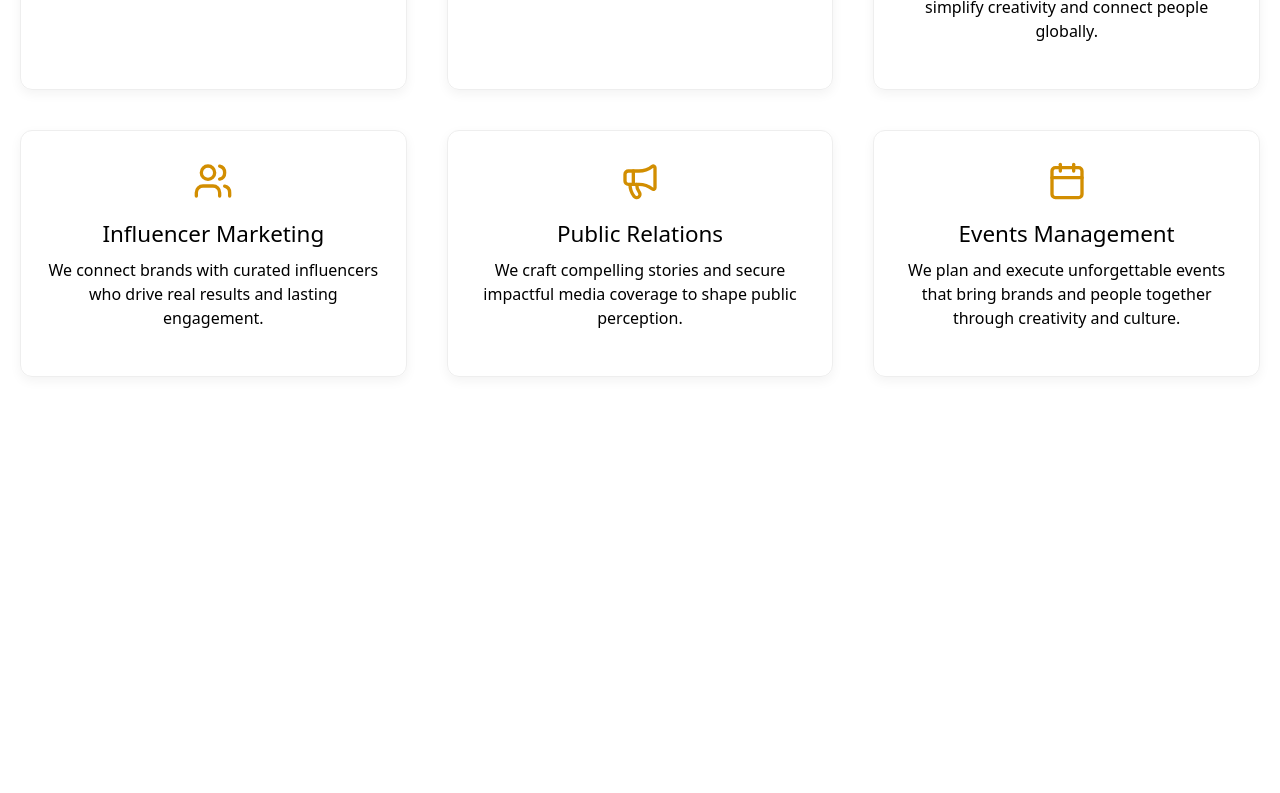
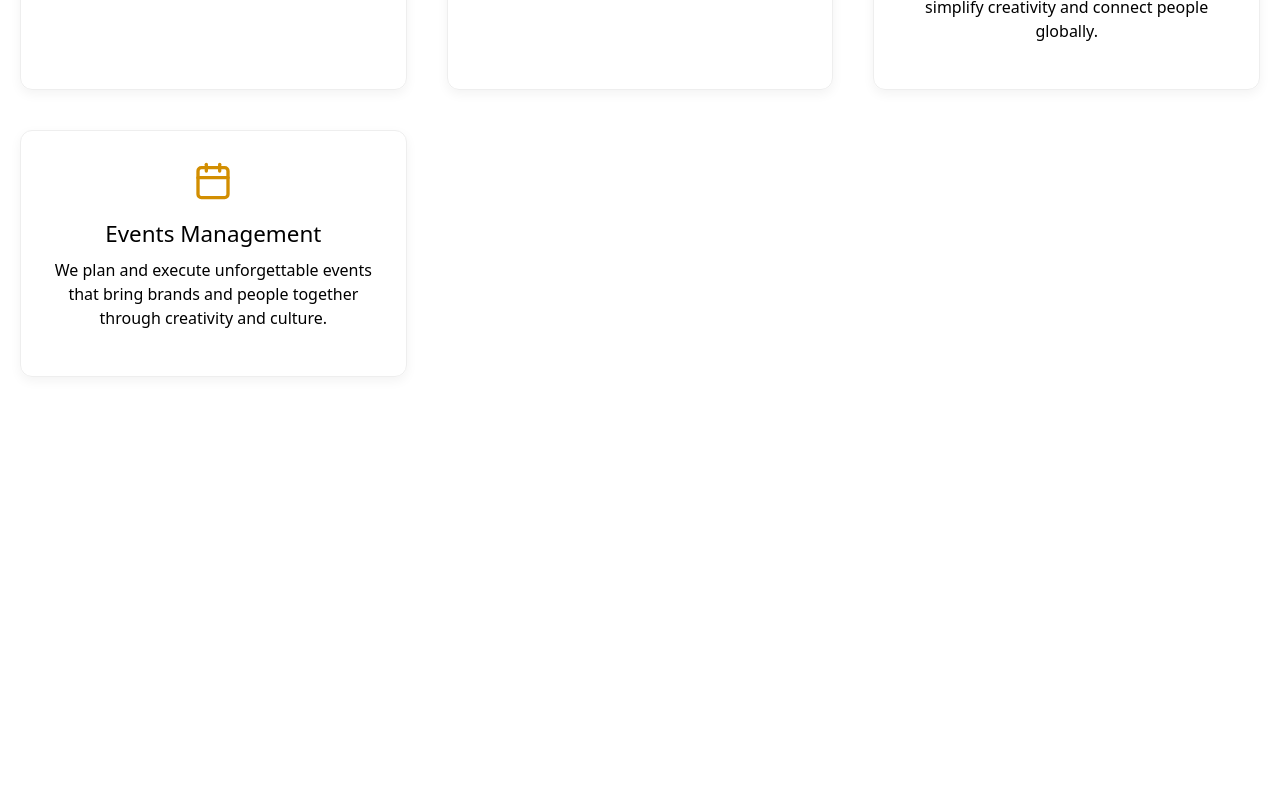
Before and after one commit to SIMPLE-H-O-C/Simple-hoc, a React (Vite) app in the folder simple-hoc/: page / in a window 1280 px wide. Shown: the part 3920-4713 px from the top of the page. Built offline with nearby package versions, Linux system fonts and the light colour scheme; grey boxes are pictures that could not be loaded.

Commit message:
Updated the services offered, removed public relations and influencer marketing

```diff
--- a/simple-hoc/src/components/Services.jsx
+++ b/simple-hoc/src/components/Services.jsx
@@ -18,16 +18,6 @@ const services = [
     icon: <Share2 size={40} />,
     title: "Digital Solutions",
     desc: "We offer future-ready digital opportunities and solutions including app development, digital campaigns and custom software to simplify creativity and connect people globally. "
-  },
-  {
-    icon: <Users size={40} />,
-    title: "Influencer Marketing",
-    desc: "We connect brands with curated influencers who drive real results and lasting engagement."
-  },
-  {
-    icon: <Megaphone size={40} />,
-    title: "Public Relations",
-    desc: "We craft compelling stories and secure impactful media coverage to shape public perception."
   },
   {
     icon: <Calendar size={40} />,
```
